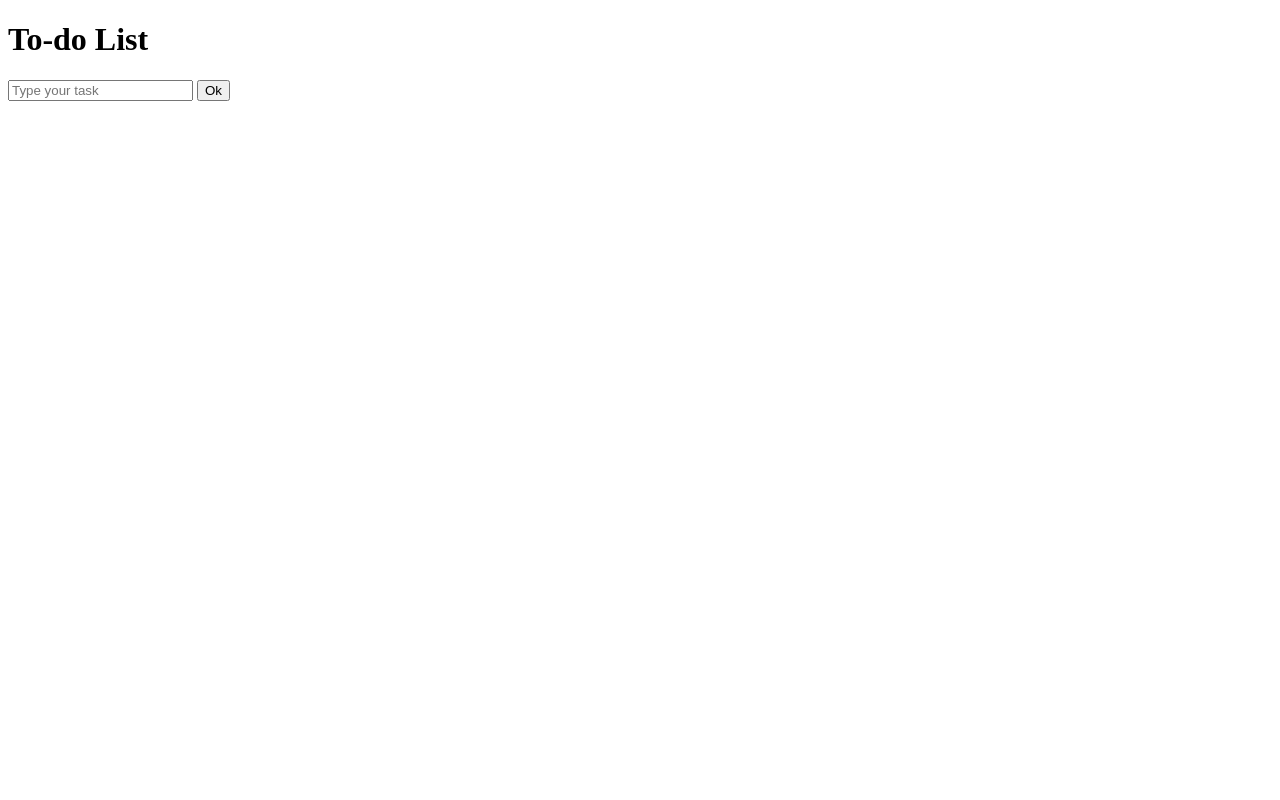
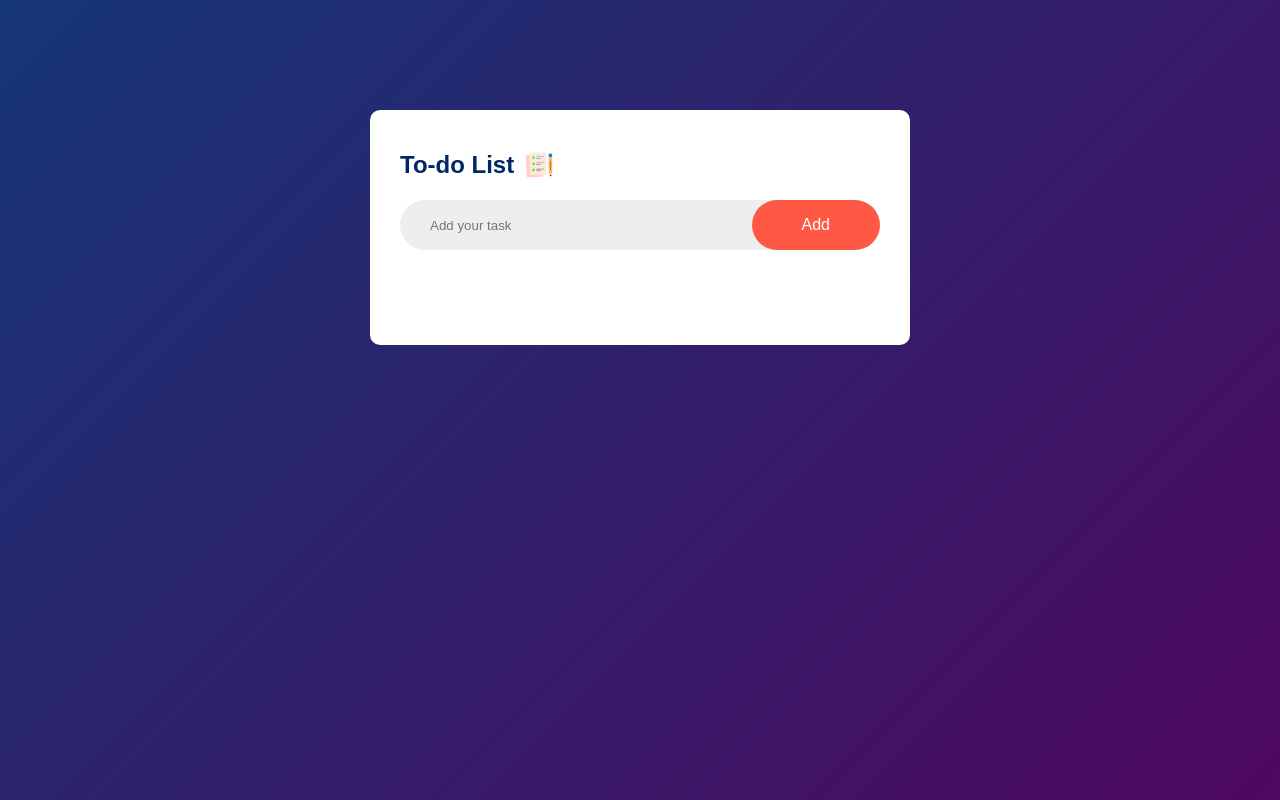
Before and after one commit to waynemldz/To-do-List, a plain HTML site: page index.html in a window 1280 px wide. Drawn offline with Linux system fonts and the light colour scheme.

Commit message:
improvements & styling

```diff
--- a/index.html
+++ b/index.html
@@ -10,10 +10,12 @@
   </head>
   <body>
     <div id="container">
-      <div id="TaskAdd">
-        <h1>To-do List</h1>
-        <input type="text" name="Task" id="Task" placeholder="Type your task" />
-        <button id="Add" onclick="addTask()">Ok</button>
+      <div id="todo-app">
+        <h2>To-do List <img src="./assets/icon.png" alt=""></h2>
+        <div class="row">
+            <input type="text" id="input-box" placeholder="Add your task" />
+            <button id="Add" onclick="addTask()">Add</button>
+        </div>
       </div>
 
       <ul id="taskList"></ul>
--- a/script.js
+++ b/script.js
@@ -1,4 +1,4 @@
-const task = document.getElementById("Task");
+const task = document.getElementById("input-box");
 
 function addTask() {
   if (task.value === "") {
--- a/style.css
+++ b/style.css
@@ -1,11 +1,66 @@
 *{
+    margin: 0;
+    padding: 0;
+    font-family: 'Poppins', sans-serif;
     box-sizing: border-box;
 }
 
 #container{
-
+    width: 100%;
+    min-height: 100vh;
+    background: linear-gradient(135deg, #153677, #4e085f);
+    padding: 10px;
 }
 
+#todo-app{
+    width: 100%;
+    max-width: 540px;
+    background: #fff;
+    margin: 100px auto 20px;
+    padding: 40px 30px 70px;
+    border-radius: 10px;
+}
+
+#todo-app h2{
+    color: #002765;
+    display: flex;
+    align-items: center;
+    margin-bottom: 20px
+}
+
+#todo-app h2 img{
+    width: 30px;
+    margin-left: 10px;
+}
+
+.row{
+    display: flex;
+    align-items: center;
+    justify-content: space-between;
+    background: #edeef0;
+    border-radius: 30px;
+    padding-left: 20px;
+    margin-bottom: 25px
+}
+
+#input-box{
+    flex: 1;
+    border: none;
+    outline: none;
+    background: transparent;
+    padding: 10px;
+    font-weight: 14px;
+}
+button{
+    border: none;
+    outline: none;
+    padding: 16px 50px;
+    background: #ff5945;
+    color: #fff;
+    font-size: 16px;
+    cursor: pointer;
+    border-radius: 40px;
+}
 ul li{
     display: flex;
     justify-content: space-between;
```
Also changed, not shown: assets/checked.png (added), assets/icon.png (added), assets/unchecked.png (added).
